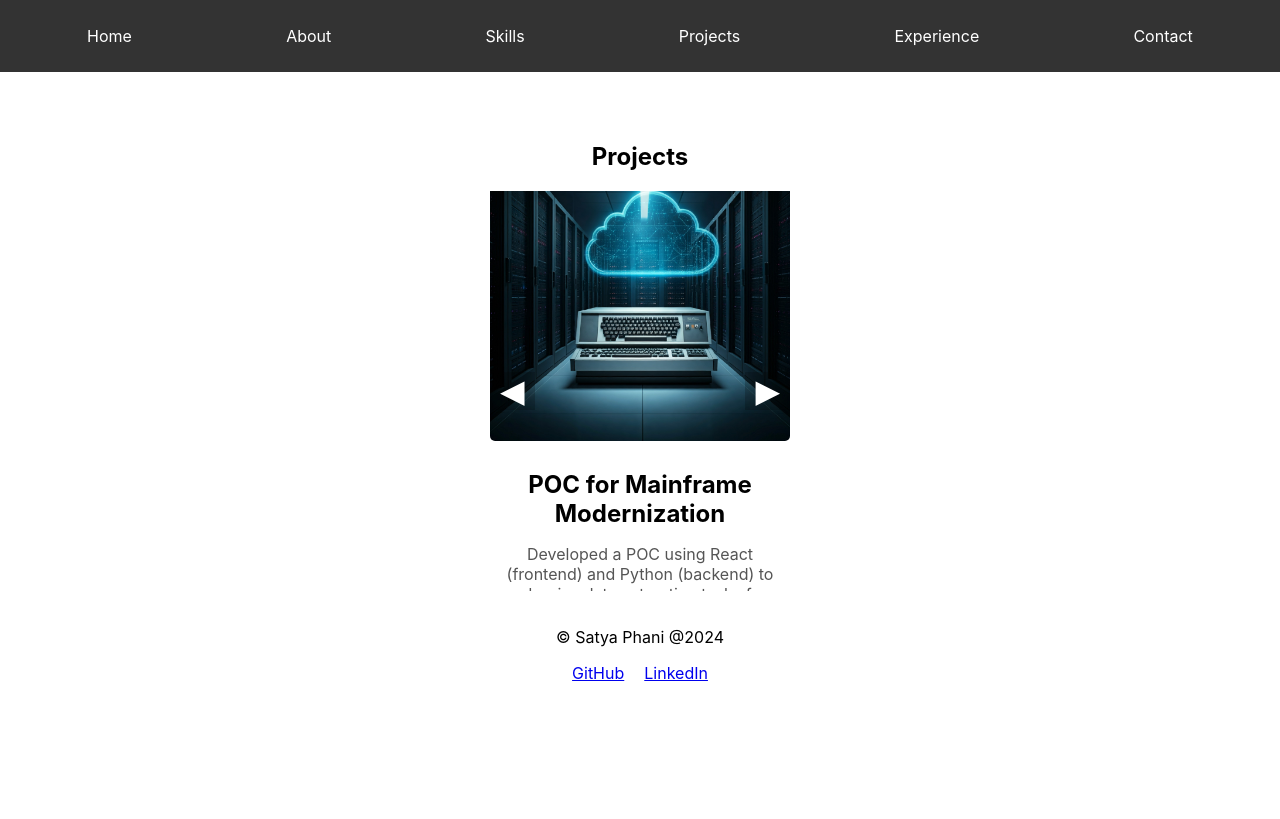
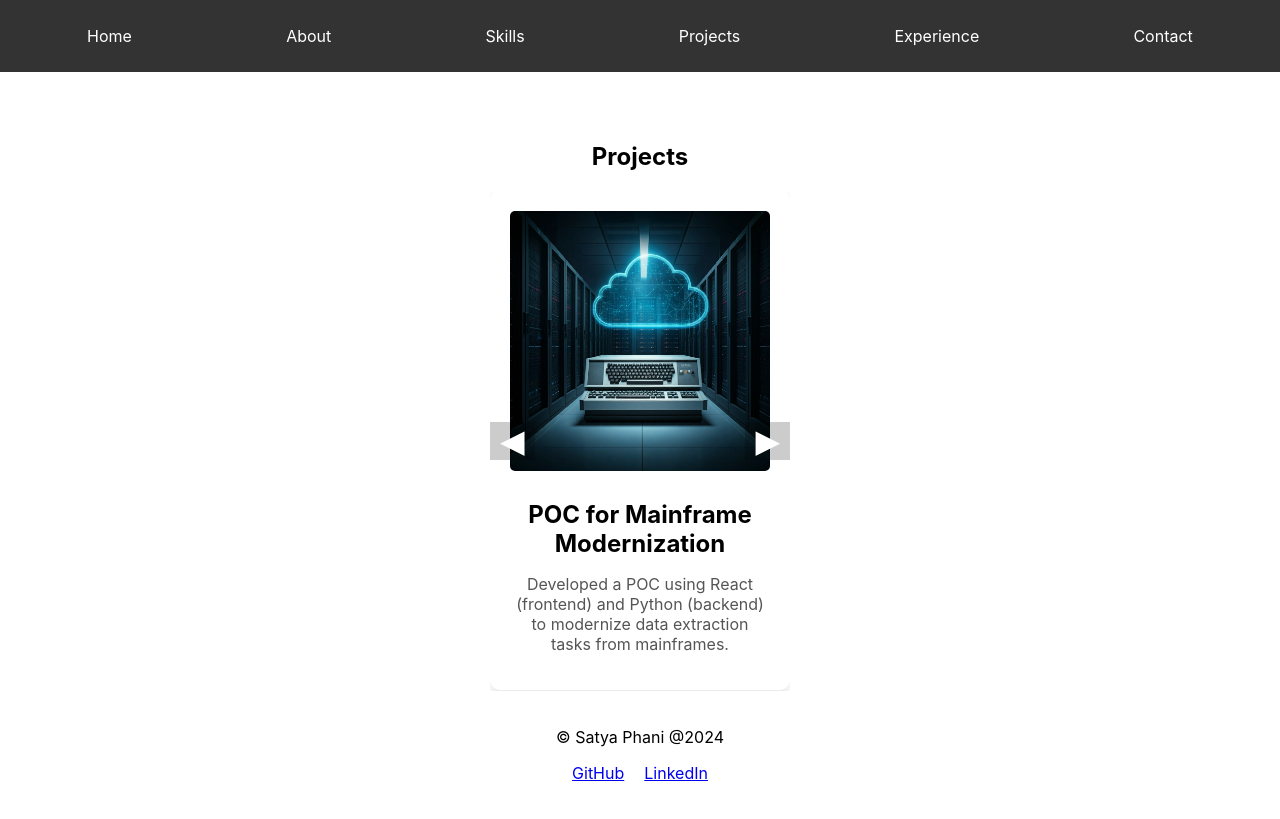
Before and after one commit to satyaphani2404/my-portfolio, a React (Create React App) app: page /projects in a window 1280 px wide. Built offline with nearby package versions, Linux system fonts and the light colour scheme.

Commit message:
second for desktop -commit

```diff
--- a/src/components/styles/Projects.css
+++ b/src/components/styles/Projects.css
@@ -9,7 +9,7 @@
 .project-carousel {
   position: relative;
   width: 300px;
-  height: 400px;
+  min-height: 500px; /* Adjust height to ensure everything fits */
   display: flex;
   justify-content: center;
   align-items: center;
@@ -24,12 +24,13 @@
   text-align: center;
   width: 100%;
   max-width: 300px;
-  transition: transform 0.3s ease;
-  position: absolute;
+  height: auto;
+  overflow: auto; /* Ensure content is scrollable if too long */
 }
 
 .project-card img {
   max-width: 100%;
+  height: auto;
   border-radius: 5px;
   margin-bottom: 15px;
 }
@@ -42,6 +43,7 @@
 .project-card p {
   font-size: 1rem;
   color: #555;
+  overflow-wrap: break-word; /* Ensure long words wrap correctly */
 }
 
 /* Navigation buttons */
```
